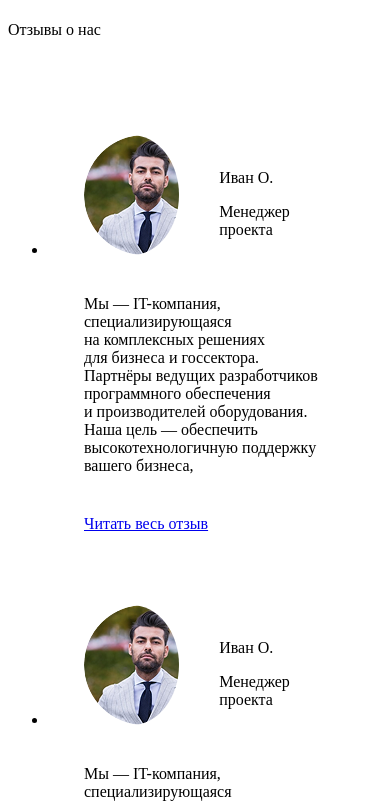
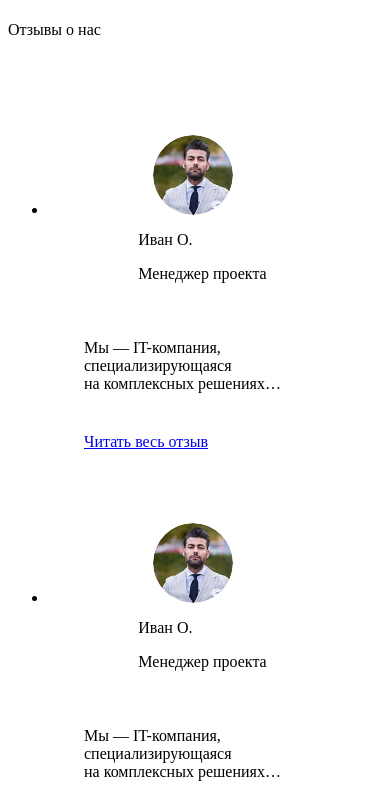
Before and after one commit to relidGurd/mantis-test-build, a Next.js app: page /about-us/about-reviews/about-reviews in a window 390 px wide. Shown: the top 805 px of the page. Built offline with nearby package versions, Linux system fonts and the light colour scheme.

Commit message:
test build

```diff
--- a/src/components/review-item/review-item.module.css
+++ b/src/components/review-item/review-item.module.css
@@ -34,3 +34,26 @@
   background: var(--gray-gradient);
   border-radius: 40px;
 }
+
+@media screen and (max-width: 680px) {
+  .review_item__mainInfo {
+    flex-direction: column;
+    align-items: center;
+  }
+
+  .review_item__imgContainer {
+    width: 80px;
+    height: 80px;
+    margin-right: 20px;
+  }
+  .reviewText {
+    display: -webkit-box;
+    display: box; /* для старых версий Firefox, не обязателен */
+    -webkit-box-orient: vertical;
+    box-orient: vertical; /* для старых версий Firefox, не обязателен */
+    overflow: hidden;
+
+    -webkit-line-clamp: 3; /* для WebKit-браузеров (Chrome, Safari) */
+    line-clamp: 3;
+  }
+}
--- a/src/layouts/header/header.tsx
+++ b/src/layouts/header/header.tsx
@@ -190,7 +190,7 @@ const Header = ({ menu_list }: any) => {
               >
                 <Image
                   className={styles.headerLogoImage}
-                  src={"/mantis.svg"}
+                  src={"/logo-icon.svg"}
                   width={150}
                   height={150}
                   alt="Logo Mantis"
```
